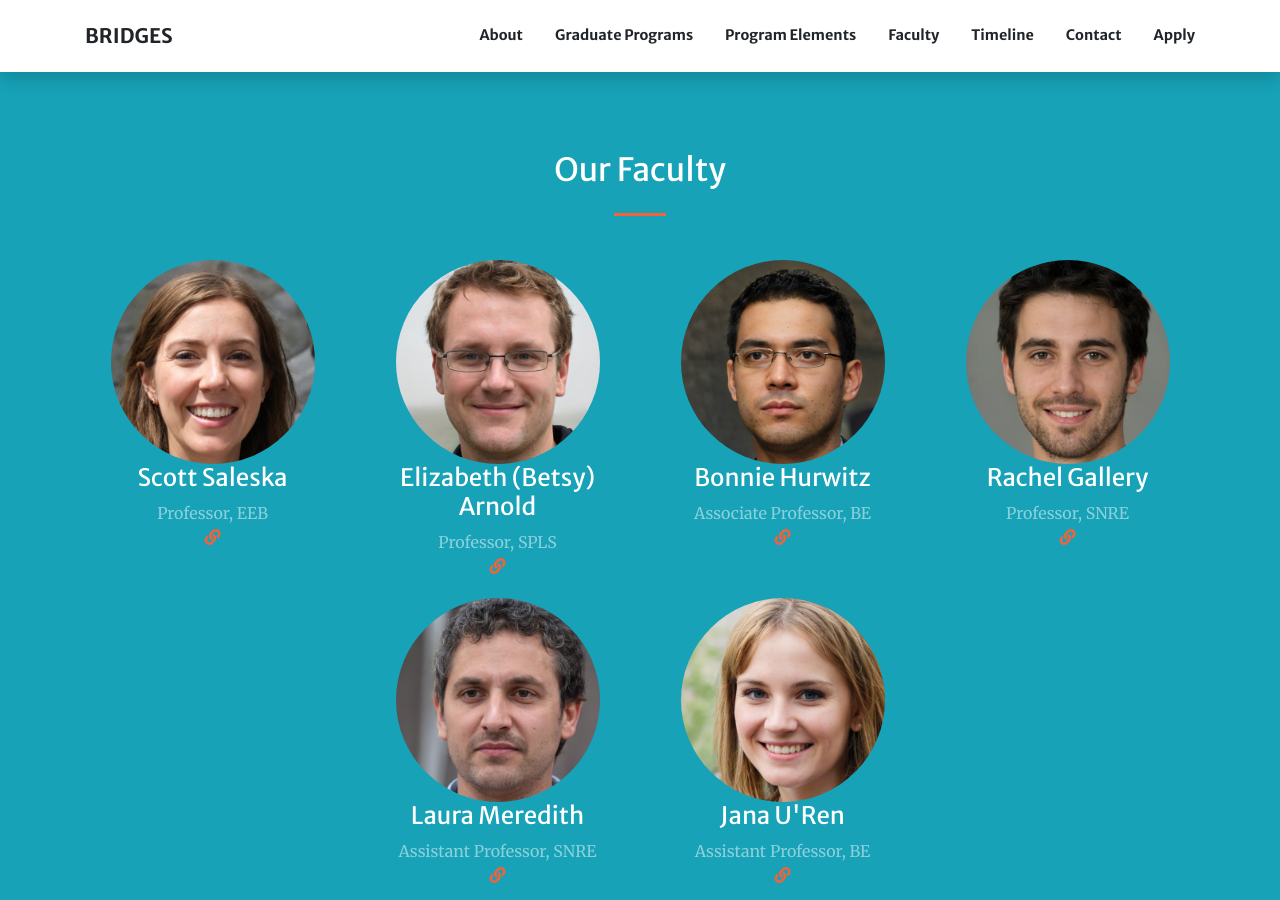
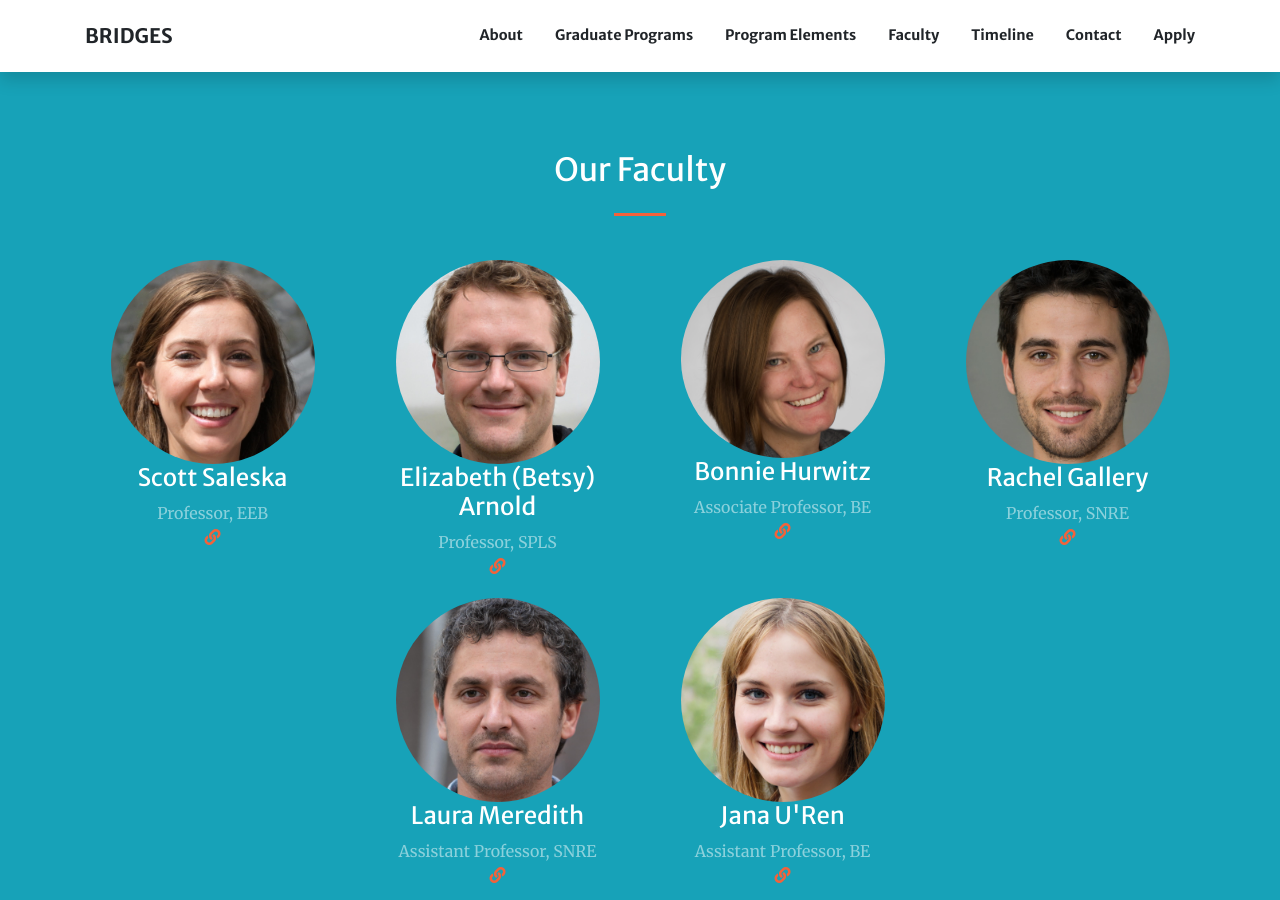
Before and after one commit to ecosystem-genomics/ecosystem-genomics.github.io, a Jekyll site: the page built from index.md, in a window 1280 px wide and 900 px high, scrolled down 2687 px. Built offline with Jekyll 4.4.1, drawn with Linux system fonts in a browser that asks for light colours; nearby versions of some CDN libraries.

Commit message:
update image and index

```diff
--- a/index.md
+++ b/index.md
@@ -111,7 +111,7 @@ sections:
         url: http://hurwitzlab.org
       - title: Bonnie Hurwitz
         text: Associate Professor, BE
-        image: assets/img/members/person3.jpg
+        image: assets/img/members/bonnie.png
         url: http://hurwitzlab.org
       - title: Rachel Gallery
         text: Professor, SNRE
```
Also changed, not shown: assets/img/members/bonnie.jpeg (deleted), 4 other files.
